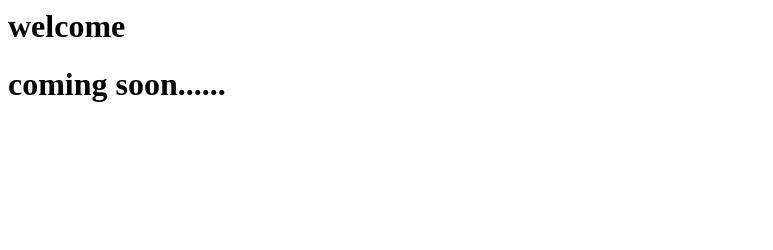
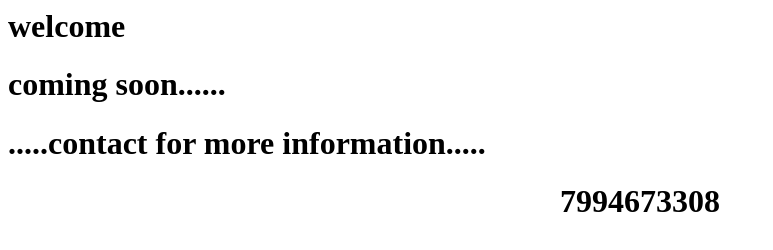
Before and after one commit to NandanNNP/portfolio, a plain HTML site: page index.html in a window 1280 px wide. Shown: the whole page, without its empty margins (0-773 px from the left). Drawn offline with Linux system fonts and the light colour scheme.

Commit message:
Update index.html

```diff
--- a/index.html
+++ b/index.html
@@ -3,6 +3,8 @@
   <body>
   <h1>welcome</h1>
     <h1>coming soon......</h1>
+    <h1>.....contact for more information.....</h1>
+   <center> <h1>7994673308</h1></center>
   </body>
 
 
```
